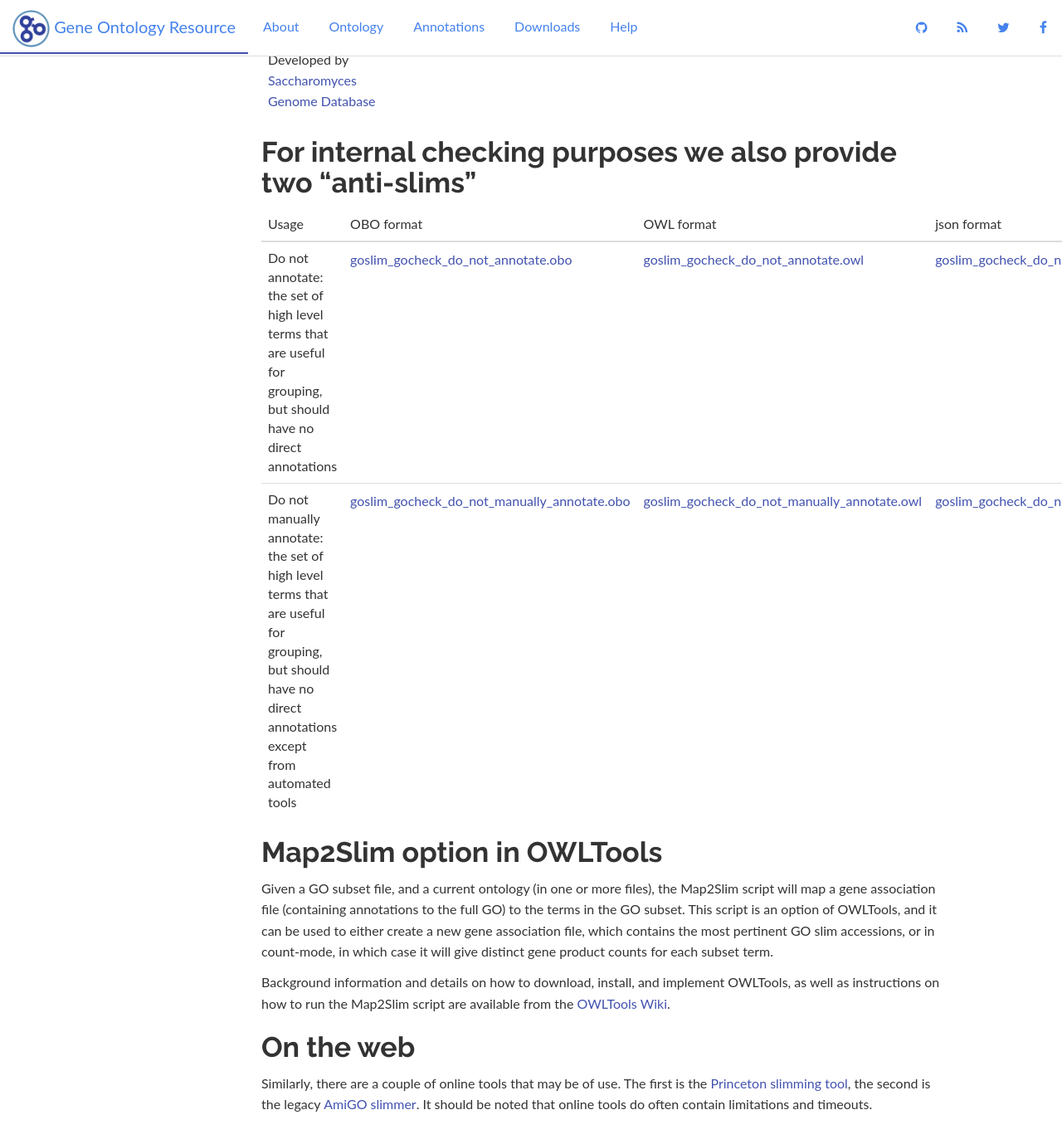
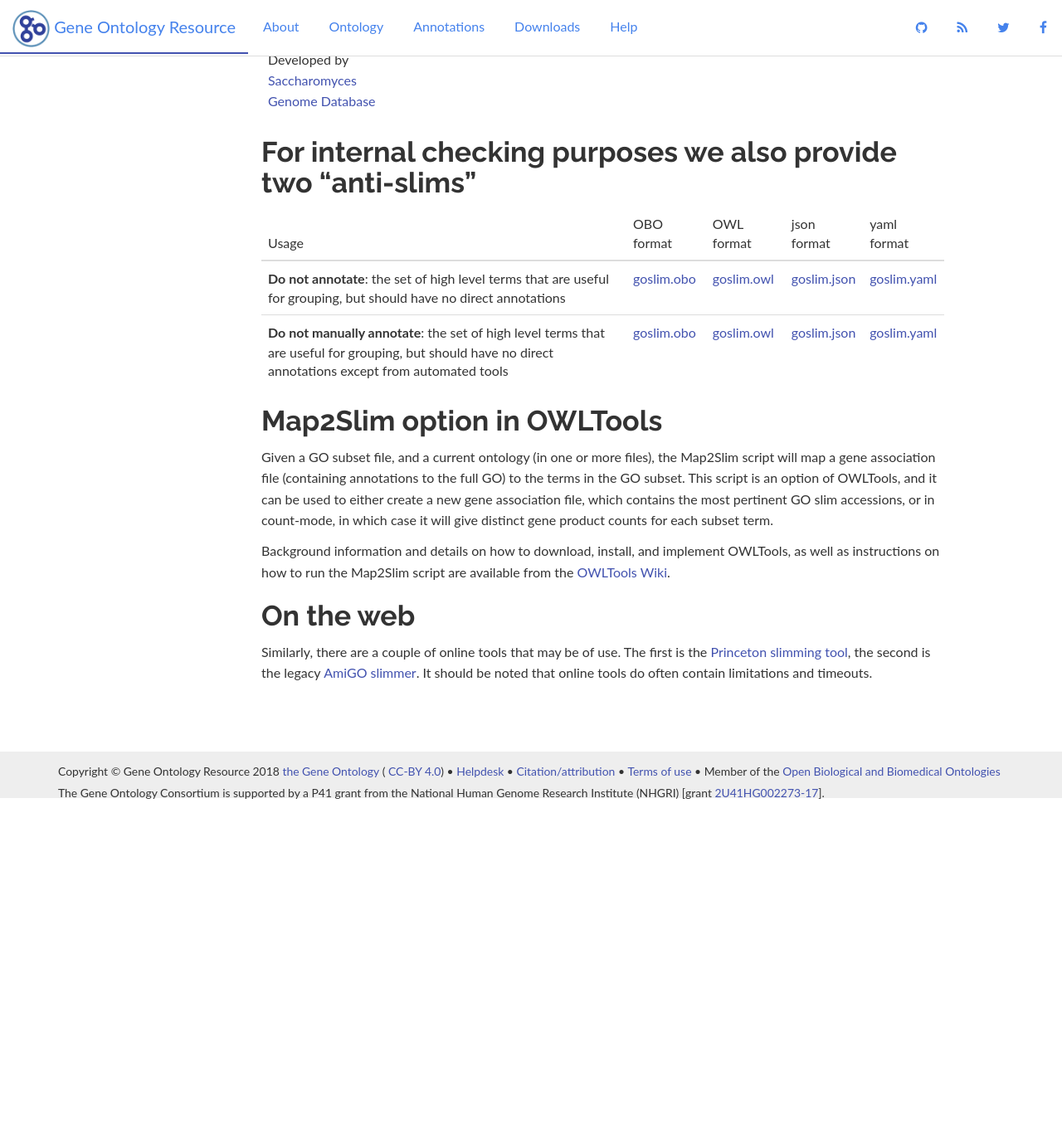
Before and after one commit to geneontology/geneontology.github.io, a Jekyll site: the page built from _docs/go-subset-guide.md, in a window 1280 px wide and 1400 px high, scrolled down 2008 px. Shown: the top 1379 px of the window at 83% size. Built offline with Jekyll 4.4.1, drawn with Linux system fonts in a browser that asks for light colours; nearby versions of some CDN libraries; after the commit the page ends 2975 px from its top, so only the background shows below that.

Commit message:
better formatting of the table

```diff
--- a/_docs/go-subset-guide.md
+++ b/_docs/go-subset-guide.md
@@ -10,9 +10,11 @@ GO subsets (also known as GO slims) are cut-down versions of the GO ontologies c
 ## How are GO subsets used?
 
 GO subsets are particularly useful for giving a summary of the results of GO annotation of a genome, microarray, or cDNA collection when broad classification of gene product function is required. Some groups annotate to GO subsets that are relevant to their domain of interest, rather than using the full GO.
+
 ## Who creates and maintains GO subsets?
 
 GO subsets are created by users according to their needs, and may be specific to species or to particular areas of the ontologies. GO provides a generic GO subsets which, like the GO itself, is not species-specific, and which should be suitable for most purposes. Alternatively, users can create their own GO subsets or use one of the model organism-specific subsets integrated into GO. Please email the GO helpdesk for more information about creating and submitting your GO subsets.
+
 ## GO subsets available
 
 ## Maintained GO subsets
@@ -41,8 +43,8 @@ The GO subsets in this list are maintained as part of the GO flat file. The file
 
 |Usage |	OBO format | OWL format | json format |yaml format |
 |------------------|----------|----------|----------|----------|
-|Do not annotate: the set of high level terms that are useful for grouping, but should have no direct annotations|[goslim_gocheck_do_not_annotate.obo](http://current.geneontology.org/ontology/subsets/goslim_gocheck_do_not_annotate.obo)| [goslim_gocheck_do_not_annotate.owl](http://current.geneontology.org/ontology/subsets/goslim_gocheck_do_not_annotate.owl) | [goslim_gocheck_do_not_annotate.json](http://current.geneontology.org/ontology/subsets/goslim_gocheck_do_not_annotate.json) | [goslim_gocheck_do_not_annotate.yaml](http://current.geneontology.org/ontology/subsets/goslim_gocheck_do_not_annotate.yaml)|
-|Do not manually annotate: the set of high level terms that are useful for grouping, but should have no direct annotations except from automated tools|[goslim_gocheck_do_not_manually_annotate.obo](http://current.geneontology.org/ontology/subsets/goslim_gocheck_do_not_manually_annotate.obo)| [goslim_gocheck_do_not_manually_annotate.owl](http://current.geneontology.org/ontology/subsets/goslim_gocheck_do_not_manually_annotate.owl) | [goslim_gocheck_do_not_manually_annotate.json](http://current.geneontology.org/ontology/subsets/goslim_gocheck_do_not_manually_annotate.json) | [goslim_gocheck_do_not_manually_annotate.yaml](http://current.geneontology.org/ontology/subsets/goslim_gocheck_do_not_manually_annotate.yaml)|
+|**Do not annotate**: the set of high level terms that are useful for grouping, but should have no direct annotations|[goslim.obo](http://current.geneontology.org/ontology/subsets/goslim_gocheck_do_not_annotate.obo)| [goslim.owl](http://current.geneontology.org/ontology/subsets/goslim_gocheck_do_not_annotate.owl) | [goslim.json](http://current.geneontology.org/ontology/subsets/goslim_gocheck_do_not_annotate.json) | [goslim.yaml](http://current.geneontology.org/ontology/subsets/goslim_gocheck_do_not_annotate.yaml)|
+|**Do not manually annotate**: the set of high level terms that are useful for grouping, but should have no direct annotations except from automated tools|[goslim.obo](http://current.geneontology.org/ontology/subsets/goslim_gocheck_do_not_manually_annotate.obo)| [goslim.owl](http://current.geneontology.org/ontology/subsets/goslim_gocheck_do_not_manually_annotate.owl) | [goslim.json](http://current.geneontology.org/ontology/subsets/goslim_gocheck_do_not_manually_annotate.json) | [goslim.yaml](http://current.geneontology.org/ontology/subsets/goslim_gocheck_do_not_manually_annotate.yaml)|
 
 ## Map2Slim option in OWLTools
 
```
